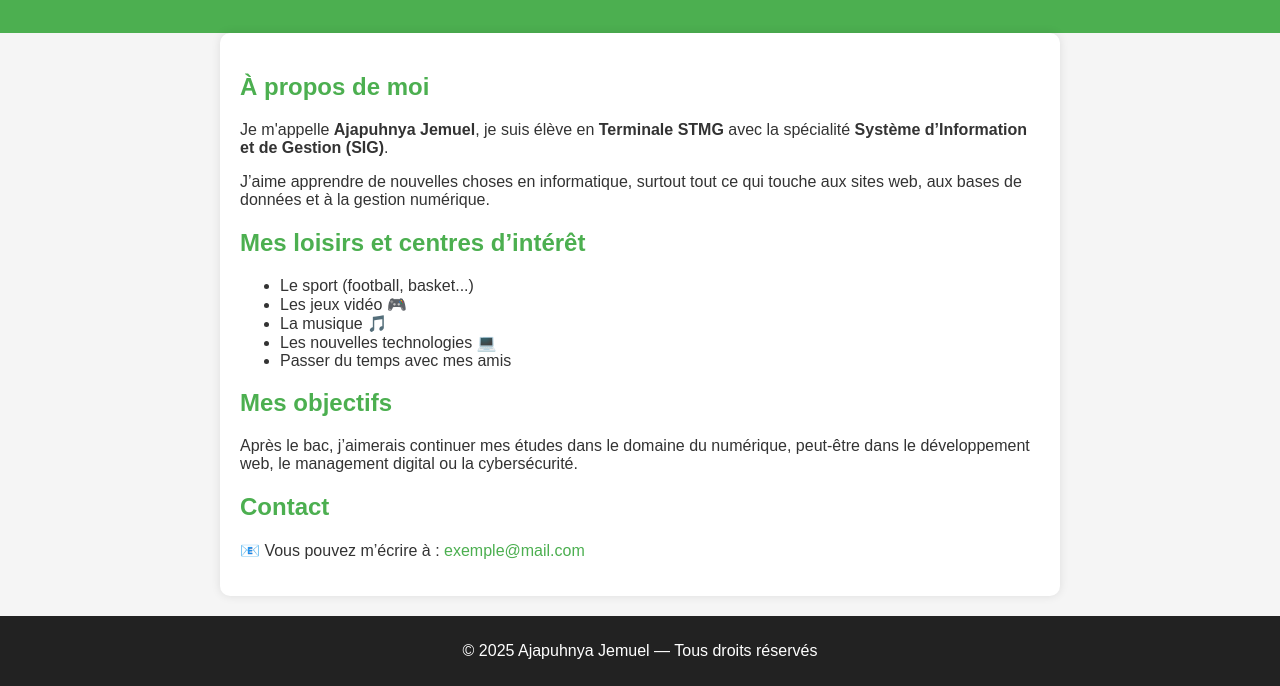
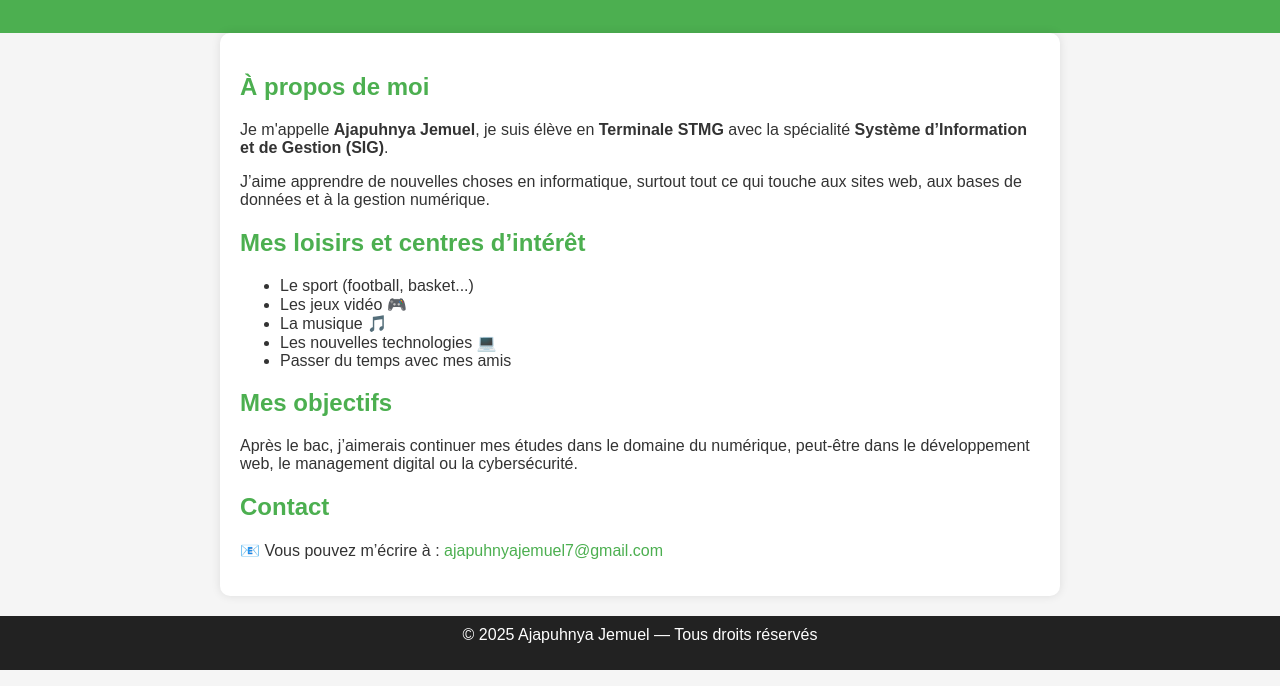
Before and after one commit to hnmaen/portfolio, a plain HTML site: page index.html in a window 1280 px wide. Shown: the part 121-807 px from the top of the page. Drawn offline with Linux system fonts and the light colour scheme.

Commit message:
Update index.html

```diff
--- a/index.html
+++ b/index.html
@@ -30,10 +30,10 @@
     <p>Après le bac, j’aimerais continuer mes études dans le domaine du numérique, peut-être dans le développement web, le management digital ou la cybersécurité.</p>
 
     <h2>Contact</h2>
-    <p>📧 Vous pouvez m’écrire à : <a href="ajapuhnyajemuel@gmail.com">exemple@mail.com</a></p>
+    <p>📧 Vous pouvez m’écrire à : <a href="ajapuhnyajemuel7@gmail.com">ajapuhnyajemuel7@gmail.com</a></p>
   </main>
 
-  <footer>
+  <footer
     <p>&copy; 2025 Ajapuhnya Jemuel — Tous droits réservés</p>
   </footer>
 </body>
```
